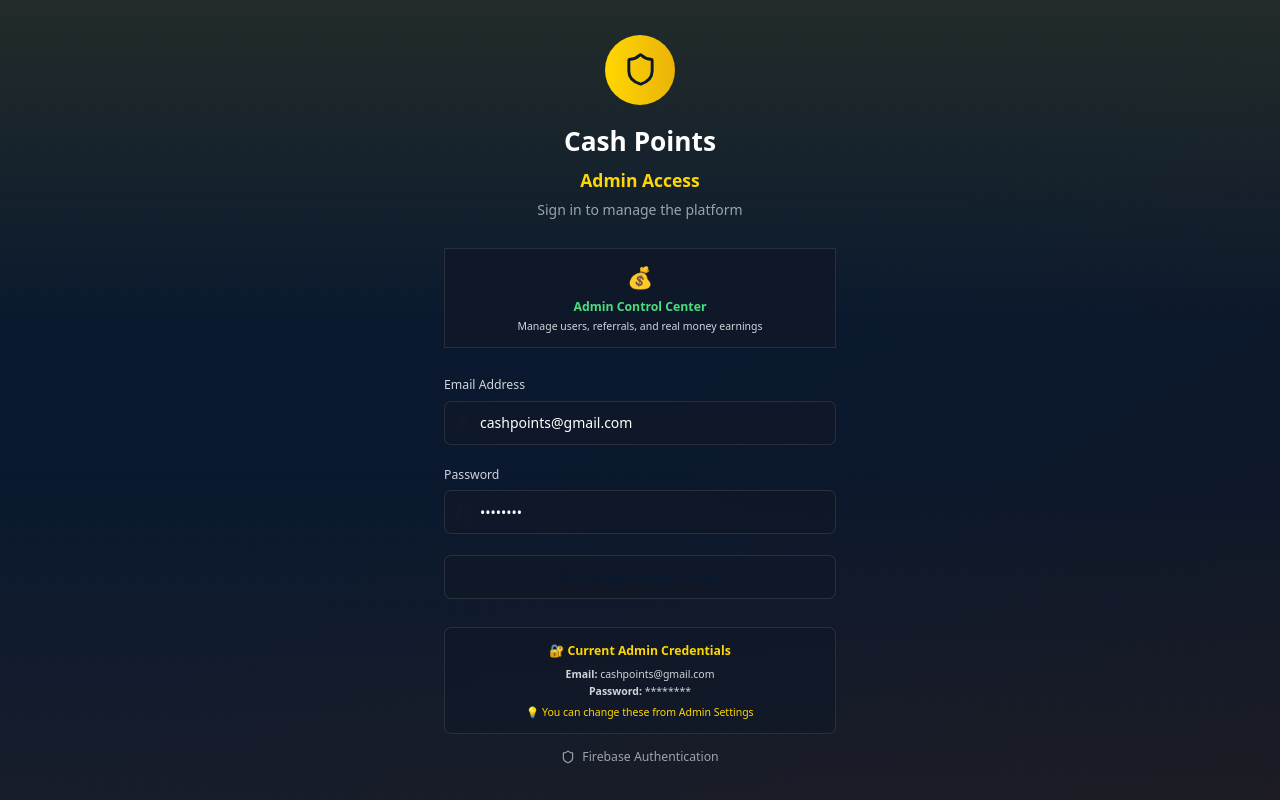
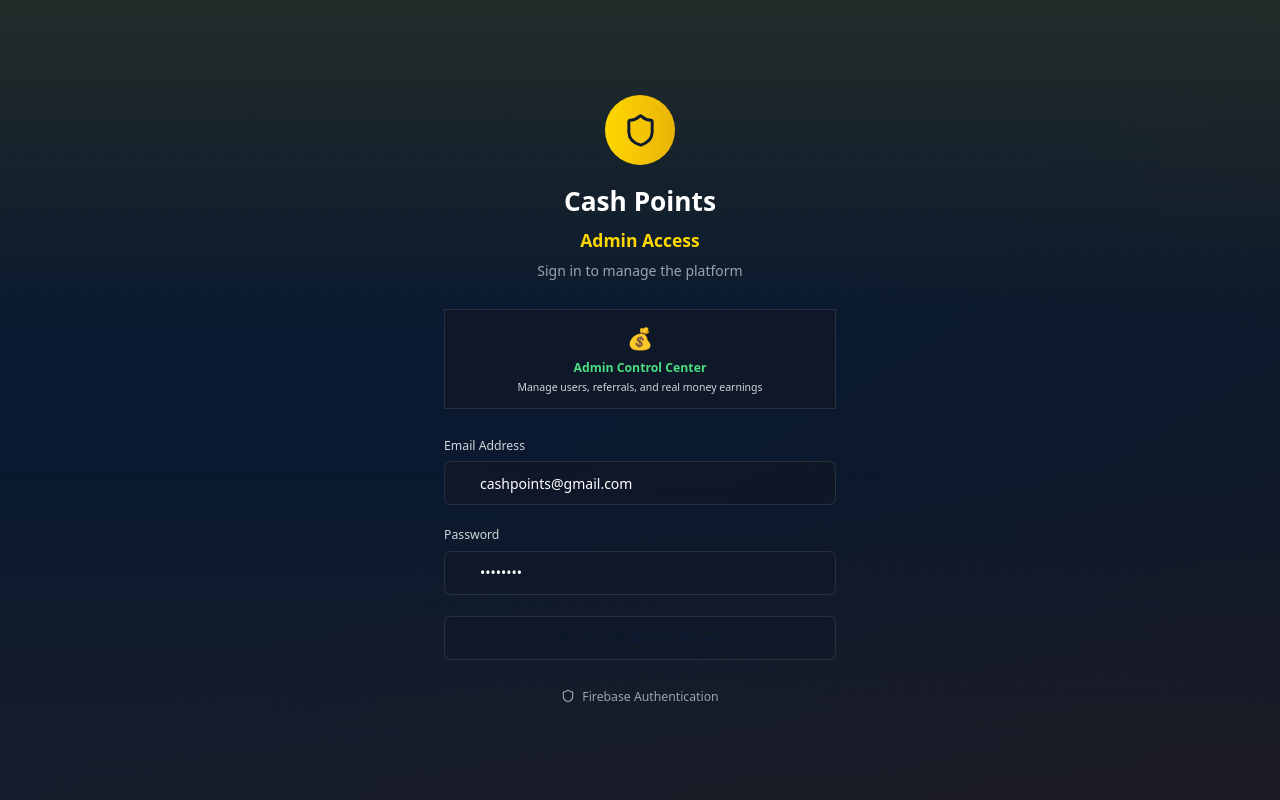
Before and after one commit to bddevreact/updatedcashapp, a React (Vite) app: page /admin in a window 1280 px wide. Built offline with nearby package versions, Linux system fonts and the light colour scheme; no server answers; the database is empty; what wagmi would draw is missing.

Commit message:
Update Login.tsx

```diff
--- a/src/pages/admin/Login.tsx
+++ b/src/pages/admin/Login.tsx
@@ -285,16 +285,7 @@ export default function AdminLogin() {
             animate={{ opacity: 1 }}
             transition={{ duration: 0.6, delay: 1.5 }}
           >
-            <div className="glass border border-gold/30 bg-gradient-to-r from-gold/10 to-transparent rounded-lg p-4 mb-4">
-              <h3 className="text-sm font-semibold text-gold mb-2">🔐 Current Admin Credentials</h3>
-              <div className="text-xs text-gray-300 space-y-1">
-                <p><strong>Email:</strong> {getAdminCredentials().email}</p>
-                <p><strong>Password:</strong> {"*".repeat(getAdminCredentials().password.length)}</p>
-              </div>
-              <p className="text-xs text-gold mt-2">
-                💡 You can change these from Admin Settings
-              </p>
-            </div>
+
             <div className="flex items-center justify-center gap-2 text-gray-400 text-sm">
               <Shield className="w-4 h-4" />
               <span>Firebase Authentication</span>
```
